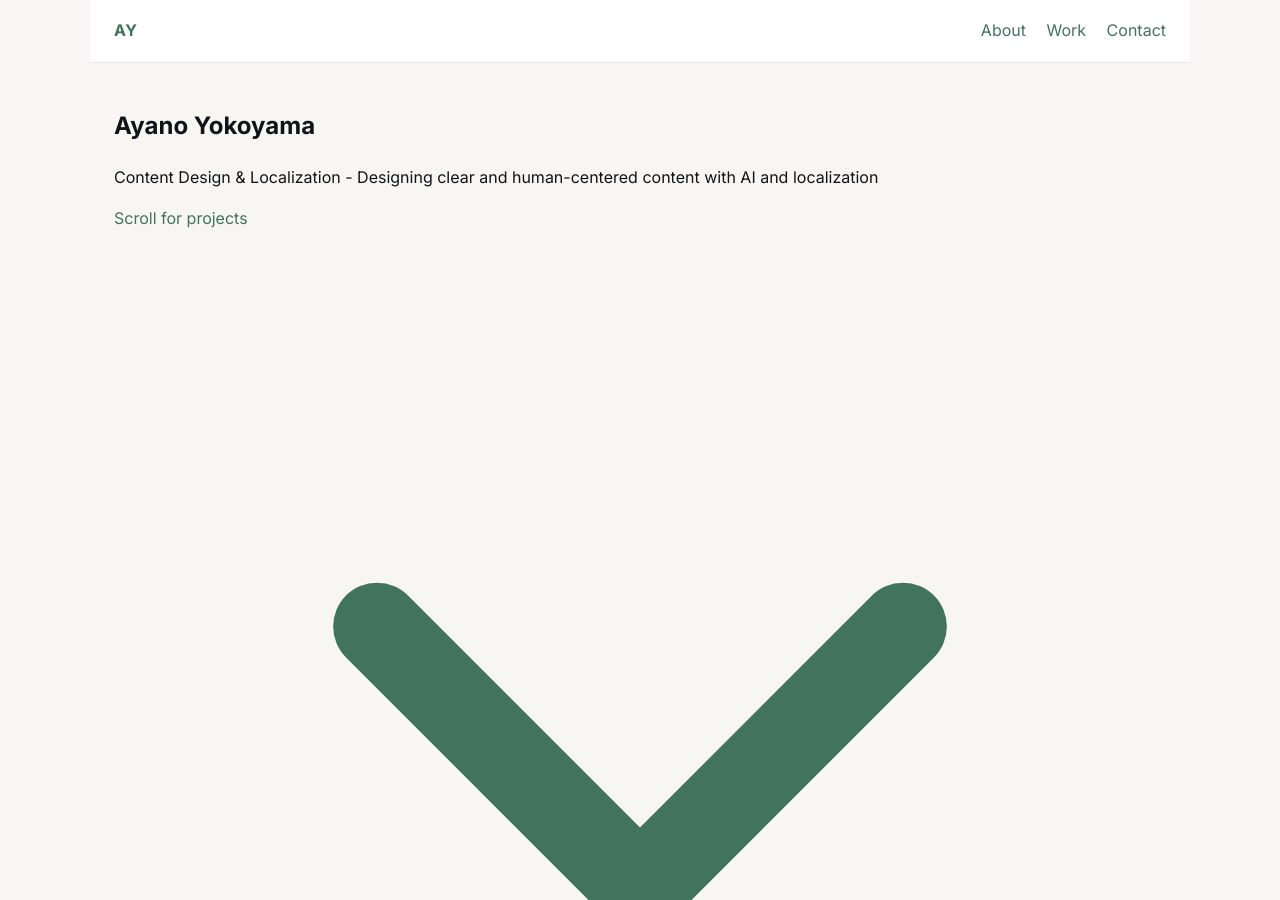
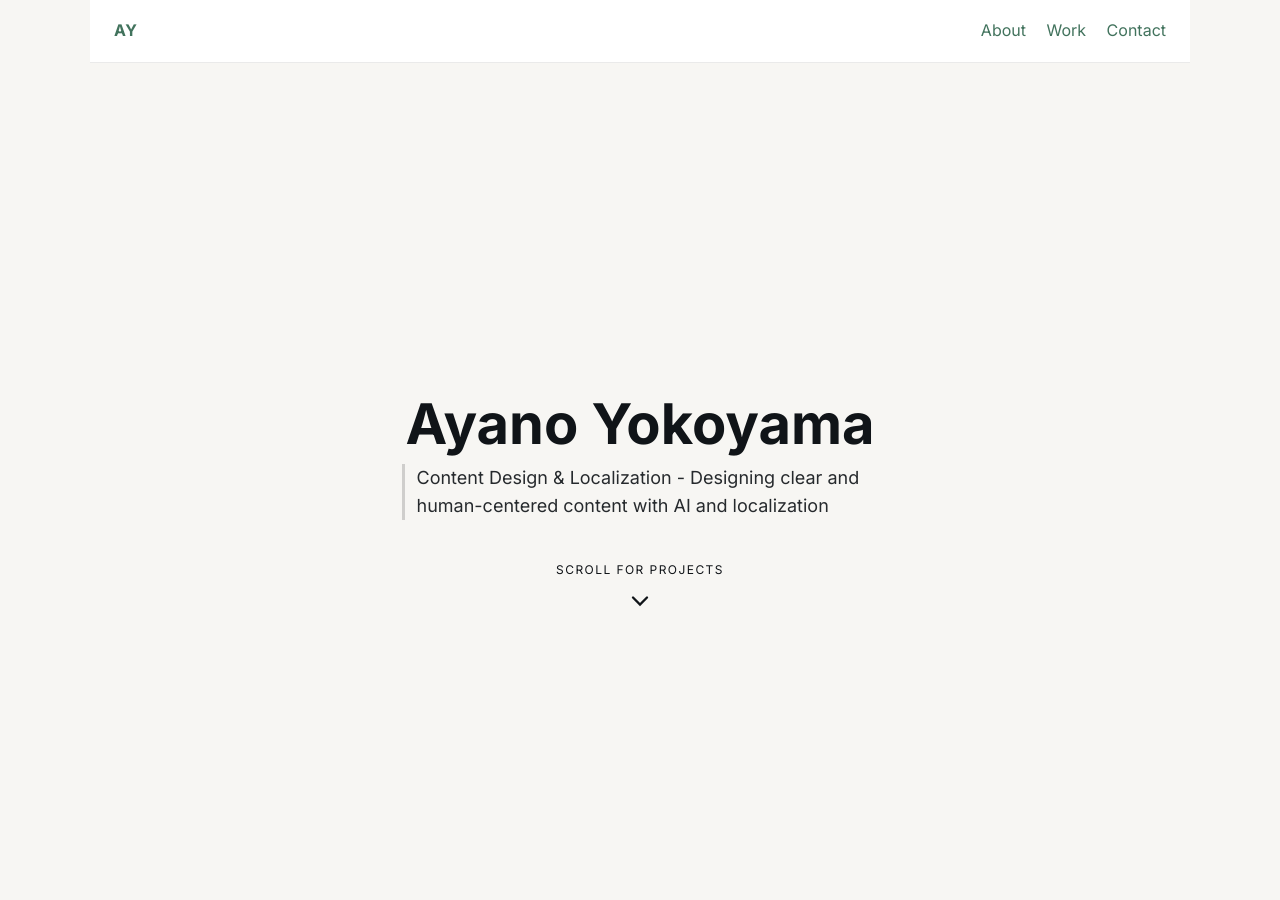
Before and after one commit to ayanoyokoyama/ayanoyokoyama-github.io, a Jekyll site: the page built from index.md, in a window 1280 px wide and 900 px high. Built offline with Jekyll 4.4.1, drawn with Linux system fonts in a browser that asks for light colours.

Commit message:
Update style.css

```diff
--- a/assets/css/style.css
+++ b/assets/css/style.css
@@ -33,3 +33,66 @@ a:hover{text-decoration:underline}
 .kicker{color:var(--accent);font-weight:600;letter-spacing:.3px;text-transform:uppercase;font-size:12px}
 .btn{display:inline-block;background:var(--accent);color:#fff;padding:10px 14px;border-radius:10px}
 @media (max-width:900px){ .hero{grid-template-columns:1fr} }
+/* ===== header brand (AY) ===== */
+.brand-logo{
+  display:inline-grid; place-items:center;
+  width:28px; height:28px; border-radius:6px;
+  font-weight:700; font-size:12px; letter-spacing:.02em;
+  text-decoration:none; color:#fff;
+  background:#111; /* simple mark; replace with an SVG later if you want */
+}
+.brand-logo:hover{opacity:.9}
+
+/* ===== page-wide gradient for hero pages ===== */
+.has-gradient{
+  /* soft sky→peach glassy gradient */
+  background:
+    radial-gradient(1200px 700px at 15% -8%, #eaf1ff 0%, transparent 55%),
+    radial-gradient(1200px 700px at 90% -12%, #ffe9f7 0%, transparent 55%),
+    linear-gradient(180deg, #e8f3ff 0%, #fff2ea 100%);
+}
+
+/* ===== centered hero (name + summary) ===== */
+.hero-center{
+  min-height: calc(100vh - 64px); /* account for fixed header */
+  display:flex; flex-direction:column; align-items:center; justify-content:center;
+  text-align:left; /* like lola's, left-aligned block */
+  position:relative;
+}
+.hero-center > *{max-width: 42ch}
+
+.hero-name{
+  font-size:56px; line-height:1.1; margin:0 0 8px;
+  font-family: var(--font);
+  font-weight:700;
+}
+
+.hero-tagline{
+  margin: 0 0 22px;
+  color: var(--ink);
+  font-size:18px; line-height:1.55;
+  border-left: 3px solid rgba(0,0,0,.18); /* subtle vertical rule like the ref */
+  padding-left:12px;
+  opacity:.9;
+}
+
+/* poppy gradients for accents (use on spans if you want color) */
+.grad-poppy{
+  background: linear-gradient(90deg,#ff6a6a 0%, #a46aff 50%, #3c74ff 100%);
+  -webkit-background-clip:text; -webkit-text-fill-color:transparent;
+}
+
+/* scroll cue */
+.scroll-indicator{
+  margin-top:18px; display:inline-flex; flex-direction:column; align-items:center;
+  gap:8px; color:var(--muted); text-decoration:none; font-size:12px; letter-spacing:.12em;
+  text-transform:uppercase;
+}
+.scroll-indicator .chev{ width:28px; height:28px }
+.scroll-indicator:hover{ color:var(--ink) }
+
+/* responsive */
+@media (max-width:640px){
+  .hero-name{font-size:40px}
+  .hero-tagline{font-size:16px}
+}
```
